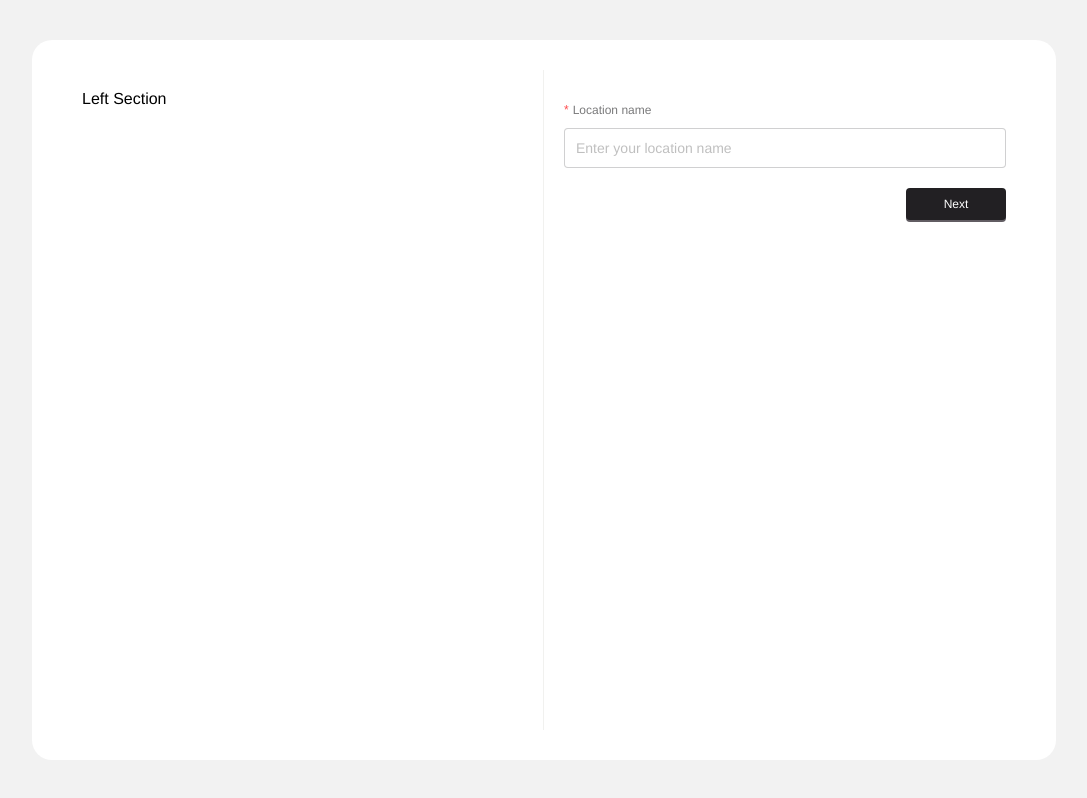
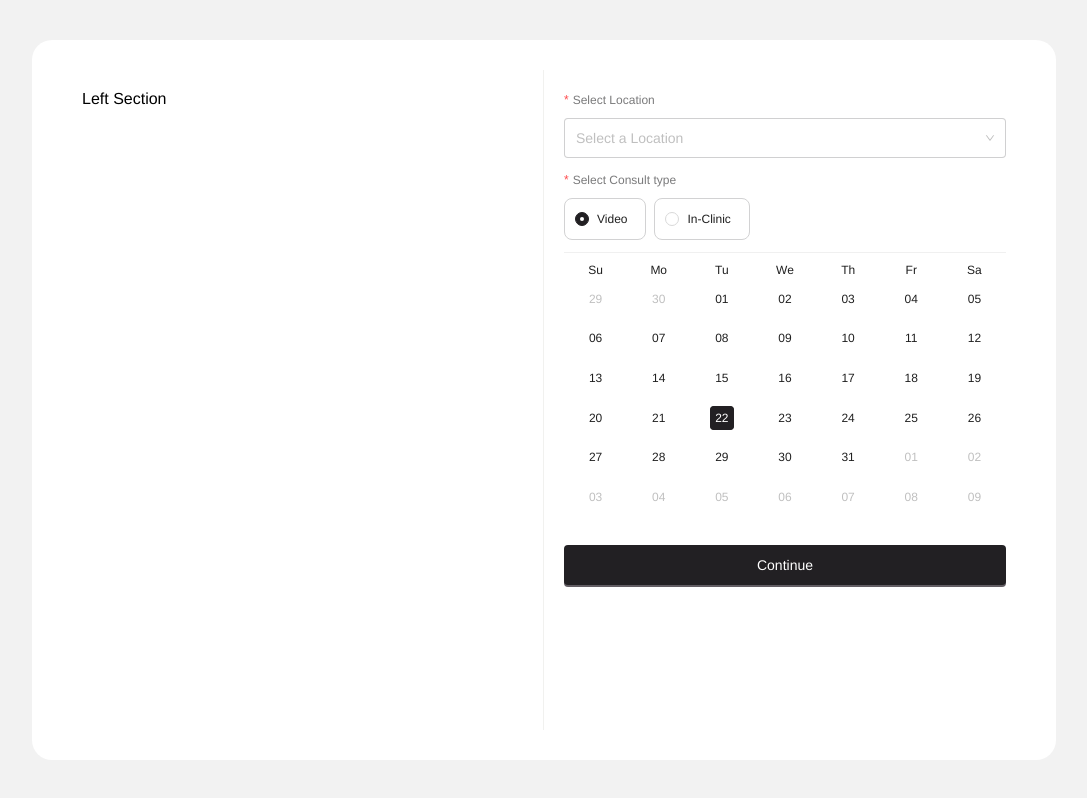
Before and after one commit to aartas/higalen_site, a Next.js app: page /s/1/booking/1 in a window 1280 px wide. Shown: the whole page, without its empty margins (96-1183 px from the left). Built offline with nearby package versions, Linux system fonts and the light colour scheme; no server answers.

Commit message:
In step 1 clinic field and calendar added

```diff
--- a/app/s/[subdomain]/booking/[bookingId]/booking.js
+++ b/app/s/[subdomain]/booking/[bookingId]/booking.js
@@ -1,23 +1,40 @@
 'use client';
 
-import { useParams } from 'next/navigation';
-import './style.css'
 import { useContext, useState } from 'react';
 import { WindowContext } from '@/context/WindowContext';
 import DateSelect from './dateSelect';
+import SelectTime from './selectTime';
+import './style.css'
 
 const Booking = () => {
     // const params = useParams();
     // const { bookingId } = params;
     const { clientWidth } = useContext(WindowContext); // Assuming you have a way to get clientWidth from context or props
 
-    const [step, setStep] = useState(1);
-
     const initialBookingData = {
-        clinicId: null,
+        clinicDetails: {},
         consultType: null,
     };
-    // console.log('clientWidth', clientWidth)
+
+    const [step, setStep] = useState(1);
+    const [bookingDetails, setBookingDetails] = useState(initialBookingData);
+
+    const nextPage = () => {
+        setStep(step + 1);
+    };
+    const prevPage = () => {
+        setStep(step - 1);
+    };
+
+    const updateBookingData = (data, step) => {
+        setBookingDetails(data);
+
+        if (step === 6) {
+            // onSubmitCreateWorkspace(data);
+        } else {
+            nextPage();
+        }
+    };
 
     return (
         <div className='booking_section_main_wrapper'>
@@ -26,14 +43,16 @@ const Booking = () => {
                 <div className='booking_right_section'>
                     {
                         step === 1 && (
-                        <DateSelect/>
+                            <DateSelect
+                                nextPage={nextPage}
+                                bookingDetails={bookingDetails}
+                                updateBookingData={updateBookingData}
+                            />
                         )
                     }
                     {
                         step === 2 && (
-                        <div>
-                            <p>Step 2</p>
-                        </div>
+                           <SelectTime />
                         )
                     }
                 </div>
--- a/app/s/[subdomain]/booking/[bookingId]/dateSelect.js
+++ b/app/s/[subdomain]/booking/[bookingId]/dateSelect.js
@@ -1,20 +1,20 @@
 'use client'
-import { Form, Input, Button } from 'antd';
+import { Form, Input, Button, Radio, DatePicker, Calendar, Select } from 'antd';
+import dayjs from 'dayjs';
 
-const DateSelect = () => {
+const DateSelect = ({ nextPage, bookingDetails, updateBookingData }) => {
     const [form] = Form.useForm();
     const onFinish = () => {
-
         form.validateFields().then(async values => {
-            // updateWorkspaceData(
-            //     {
-            //         ...workspaceData,
-            //         name: values?.companyName,
-            //         logo,
-            //         logoObject,
-            //     },
-            //     1
-            // );
+            console.log('values', values)
+            updateBookingData(
+                {
+                    ...bookingDetails,
+                    consultType: values?.consultType,
+                    clinicDetails: values?.companyName,
+                },
+                1
+            );
         }).catch(errorInfo => {
             form.scrollToField(errorInfo?.errorFields?.[0]?.name, {
                 behavior: 'smooth',
@@ -29,27 +29,67 @@ const DateSelect = () => {
                 form={form}
                 layout="vertical"
                 onFinish={onFinish}
+                initialValues={{
+                    remember: true,
+                    consultType: '1',
+                }}
             >
 
                 <Form.Item
-                    className="mt-10"
-                    label="Location name"
-                    name="companyName"
+                    label="Select Location"
+                    name='clinic_id'
+                    rules={[
+                        { required: true, message: 'Please select location from list!' },
+                    ]}
+                >
+                    <Select
+                        showSearch
+                        size='large'
+                        placeholder="Select a Location"
+                        optionFilterProp="children"
+                    // filterOption={searchExtraOptionFilter}
+                    // options={workspaceSelectOptionsWithLogo}
+                    />
+                </Form.Item>
+
+                <Form.Item
+                    label="Select Consult type"
+                    name="consultType"
                     rules={[
                         {
                             required: true,
-                            message: 'Please enter the location name!'
+                            message: 'Please select the consult type!',
                         },
                     ]}
                 >
-                    <Input placeholder="Enter your location name" size="large" className='create_workspace_input_fields' />
+                    <Radio.Group
+                        options={[
+                            { label: 'Video', value: '1' },
+                            { label: 'In-Clinic', value: '0' },
+                        ]}
+                        className='booking_consult_type_radio_group'
+                    />
+
+                </Form.Item>
+                <Form.Item
+                    label=""
+                    name="date"
+                    rules={[
+                        {
+                            required: true,
+                            message: 'Please select the date!',
+                        },
+                    ]}
+                >
+                    <Calendar
+                        fullscreen={false}
+                        headerRender={() => null}
+                    />
                 </Form.Item>
 
-                <div
-                    className='display-flex flex-justify-end mt-20'
-                >
-                    <Button type="primary" htmlType="submit" style={{ minWidth: 100 }}>
-                        Next
+                <div className='mt-20'>
+                    <Button block type="primary" size='large' htmlType="submit" style={{ minWidth: 100 }}>
+                        Continue
                     </Button>
                 </div>
             </Form>
--- /dev/null
+++ b/app/s/[subdomain]/booking/[bookingId]/selectTime.js
@@ -0,0 +1,8 @@
+'use client'
+const SelectTime = () => {
+  return (
+    <div>SelectTime</div>
+  )
+}
+
+export default SelectTime
--- a/app/s/[subdomain]/booking/[bookingId]/style.css
+++ b/app/s/[subdomain]/booking/[bookingId]/style.css
@@ -35,7 +35,37 @@
     border-bottom-right-radius: 20px;
 }
 
-/* Tablet View */
+
+.consult-type-group .ant-radio-button-wrapper {
+    border-radius: 8px !important;
+    padding: 8px 24px;
+    font-size: 16px;
+    border: 1px solid #d9d9d9;
+    color: #333;
+    background-color: #fff;
+    transition: all 0.3s ease;
+}
+
+.consult-type-group .ant-radio-button-wrapper-checked {
+    border-color: #1677ff !important;
+    color: #1677ff !important;
+    background-color: #e6f4ff;
+}
+
+.consult-type-group .ant-radio-button-wrapper:not(:first-child) {
+    margin-left: 12px;
+}
+
+.booking_consult_type_radio_group .ant-radio-wrapper {
+    border: 1px solid #D2D2D3 !important;
+    padding: 10px !important;
+    border-radius: 8px !important;
+}
+
+/* .booking_consult_type_radio_group .ant-radio-wrapper-checked{
+    border: 1px solid #007BA7 !important;
+} */
+
 @media only screen and (max-width: 992px) {
     .booking_section_main_wrapper {
         width: 100%;
```
Lines whose indentation alone changed are shown as unchanged.
